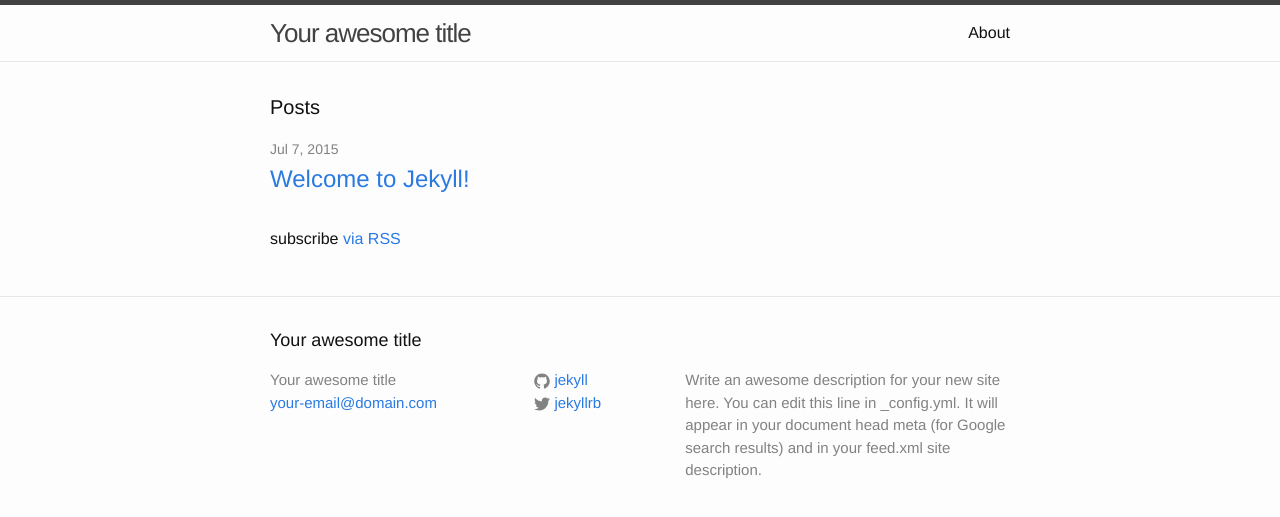
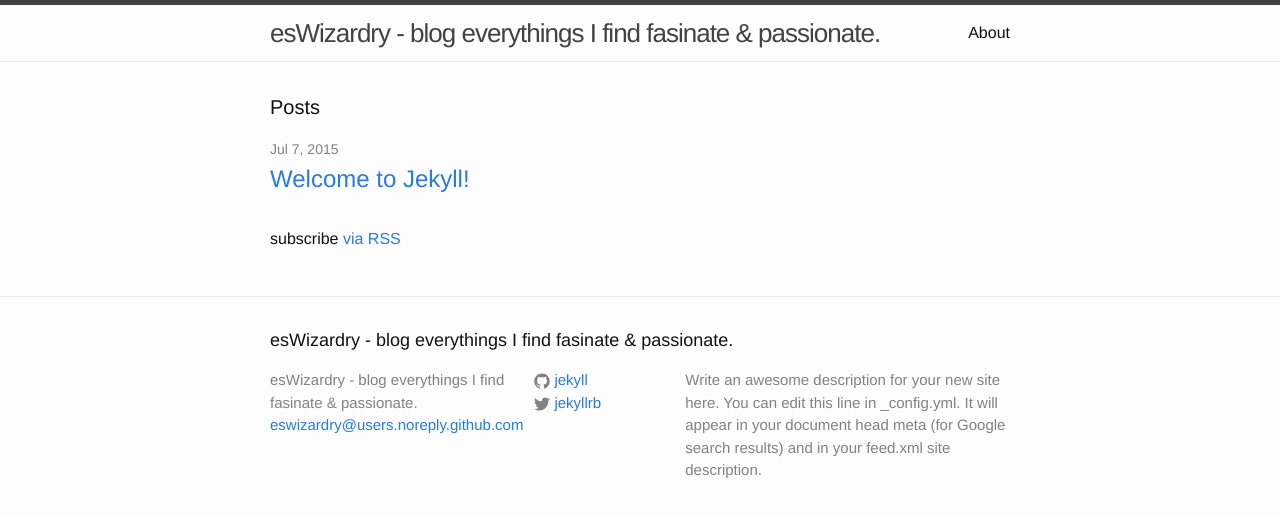
Before and after one commit to eswizardry/eswizardry.github.io, a Jekyll site: the page built from index.html, in a window 1280 px wide. Shown: the top 517 px of the page. Built offline with Jekyll 4.4.1, drawn with Linux system fonts in a browser that asks for light colours.

Commit message:
test edit _config.yml

```diff
--- a/_config.yml
+++ b/_config.yml
@@ -1,12 +1,12 @@
 # Site settings
-title: Your awesome title
-email: your-email@domain.com
+title: "esWizardry - blog everythings I find fasinate & passionate."
+email: eswizardry@users.noreply.github.com
 description: > # this means to ignore newlines until "baseurl:"
   Write an awesome description for your new site here. You can edit this
   line in _config.yml. It will appear in your document head meta (for
   Google search results) and in your feed.xml site description.
 baseurl: "" # the subpath of your site, e.g. /blog/
-url: "http://yourdomain.com" # the base hostname & protocol for your site
+url: "https://eswizardry.github.io/" # the base hostname & protocol for your site
 twitter_username: jekyllrb
 github_username:  jekyll
 
```
